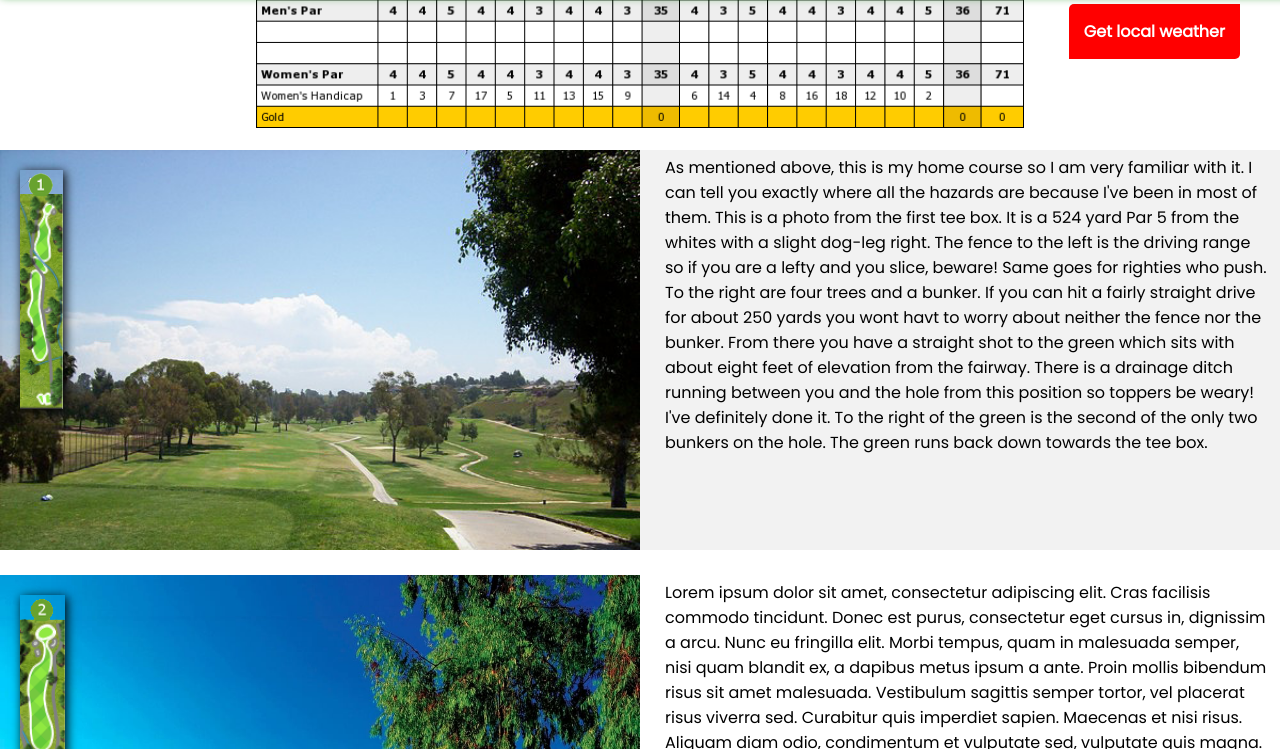
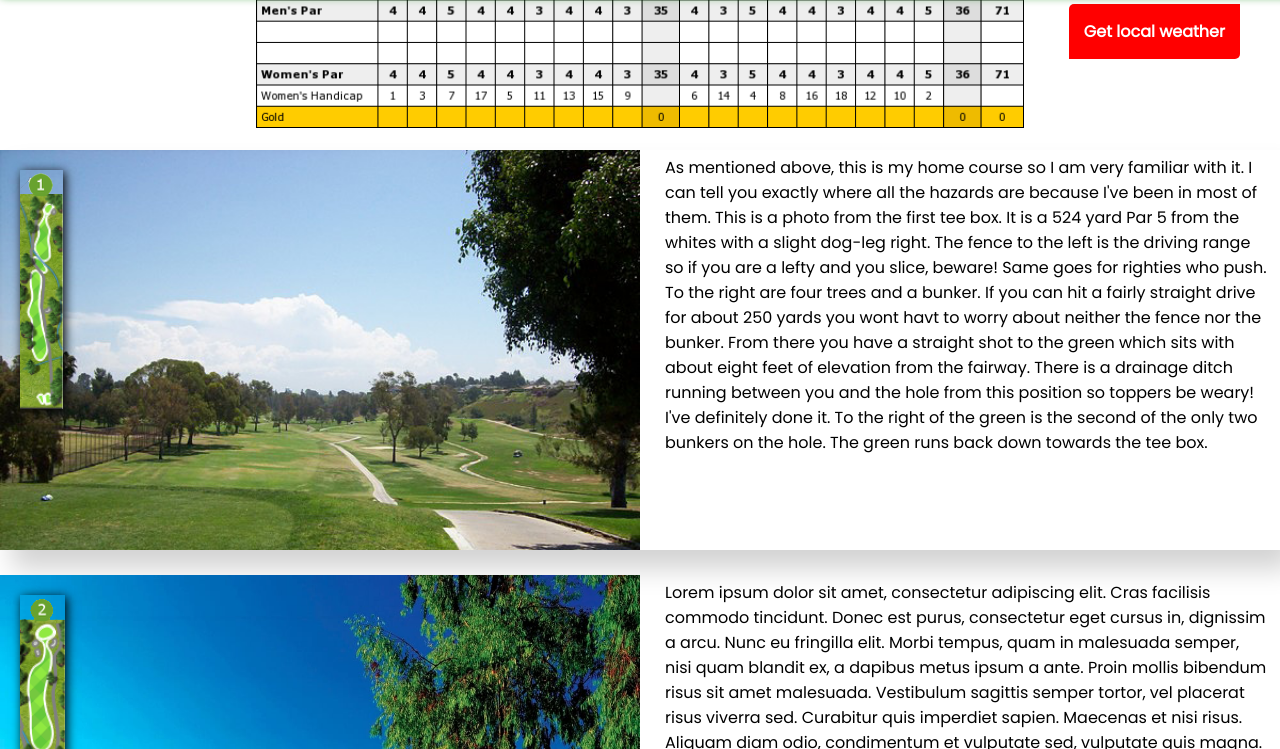
Before and after one commit to rcmartinez54/website-stuff, a plain HTML site: page San_Diego_Golf/Bonita.html in a window 1280 px wide. In both pictures the pointer is over the element 640 px from the left and 1534 px from the top of the page. Shown: the part 1185-1934 px from the top of the page. Drawn offline with nearby package versions, Linux system fonts and the light colour scheme; a web font is replaced by a local one.

Commit message:
changed .hole:hover to box shadow

```diff
--- a/San_Diego_Golf/css/golf.css
+++ b/San_Diego_Golf/css/golf.css
@@ -411,7 +411,7 @@ select {
 }
 
 .hole:hover {
-	background-color: #f2f2f2;
+	box-shadow: 12px 19px 25px lightgray;
 
 }
 
```
